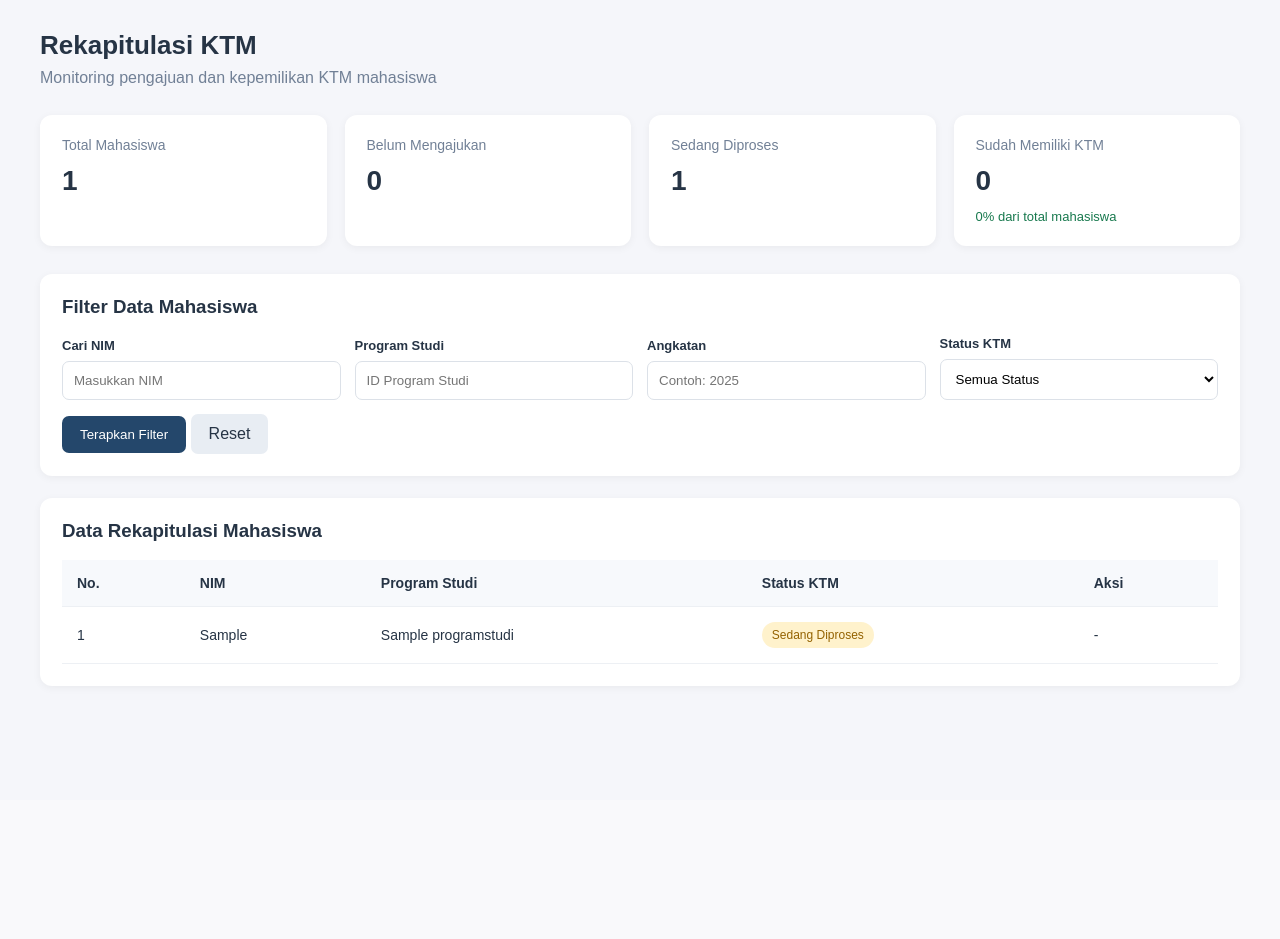
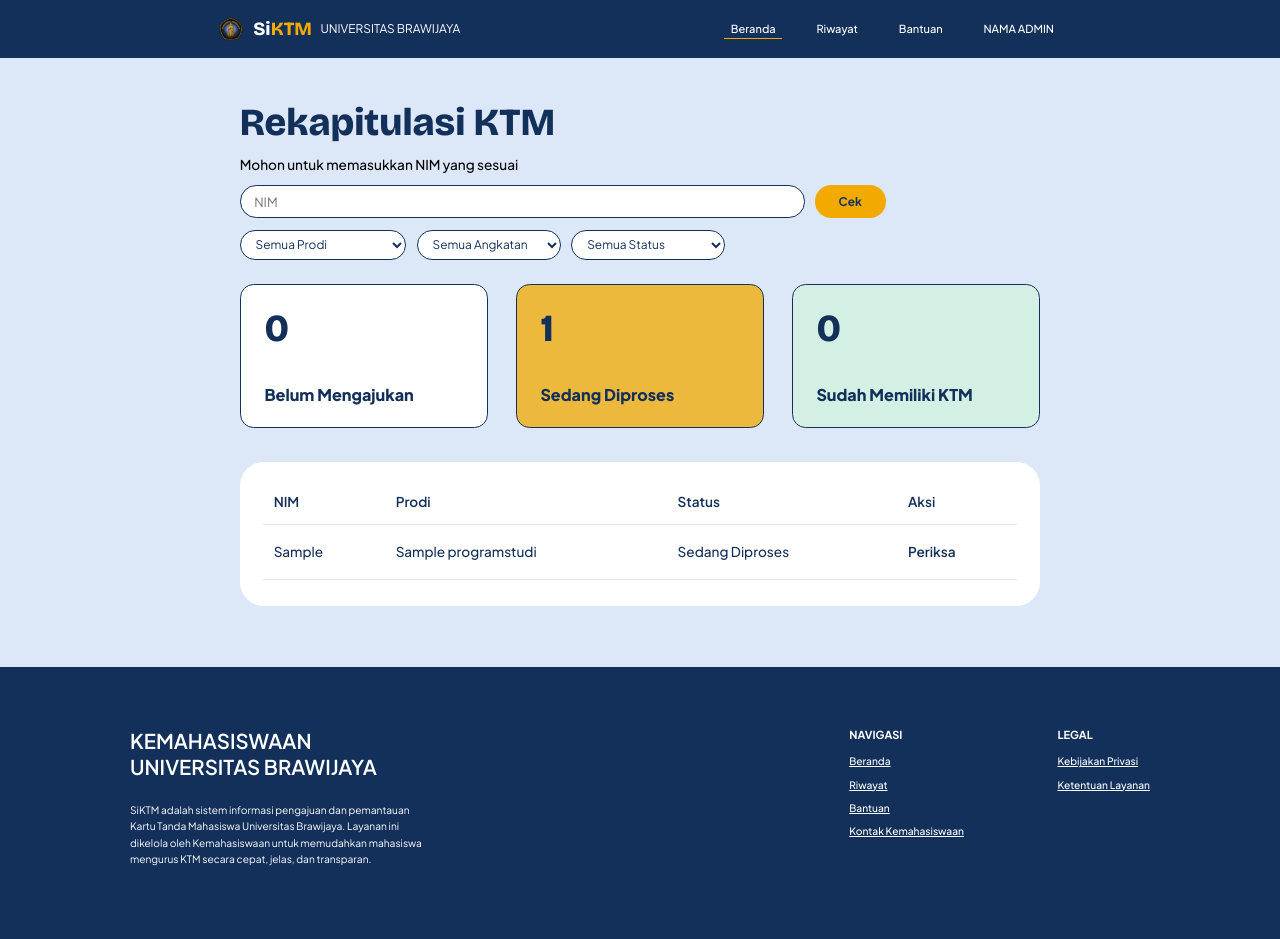
Before and after one commit to belove-pink/SiKTM-RSI, a Laravel app: page /rekap-ktm in a window 1280 px wide. Before the commit the page ends 648 px from the top, so only its background shows below. Run offline with Laravel 12, Linux system fonts and the light colour scheme; a user stored in the database is signed in; data comes from the database, SQL or seed files in the repository; tables that the repository leaves empty hold one stand-in row (values such as "Sample post").

Commit message:
Tambah UI rekapitulasi KTM (UI-12) dan simpan idFakultas ke sesi

```diff
--- a/app/Http/Controllers/AuthController.php
+++ b/app/Http/Controllers/AuthController.php
@@ -30,6 +30,7 @@ class AuthController extends Controller
         if ($dataAkun && $this->verifikasiKataSandi($kataSandi, $dataAkun->kataSandi)) {
             // Simpan id pengguna ke sesi
             session(['idPengguna' => $dataAkun->idPengguna]);
+            session(['idFakultas' => $dataAkun->idFakultas]);
 
             // Tentukan dashboard sesuai peran
             $peranPengguna = $this->identifikasiPeran($dataAkun);
--- a/app/Http/Controllers/KontrolRekap.php
+++ b/app/Http/Controllers/KontrolRekap.php
@@ -41,10 +41,13 @@ class KontrolRekap extends Controller
             );
         }
 
-        // Jika data tidak ditemukan, tampilkan pesan
+                // Jika data tidak ditemukan, tampilkan pesan
         if (empty($dataRekap['daftar'])) {
             return back()->with('error', 'Data rekap tidak ditemukan');
         }
+
+        // Daftar prodi untuk dropdown filter
+        $dataRekap['daftarProdi'] = DB::table('ProgramStudi')->where('idFakultas', $idFakultas)->get();
 
         return view('rekap-ktm', $dataRekap);
     }
--- a/resources/views/rekap-ktm.blade.php
+++ b/resources/views/rekap-ktm.blade.php
@@ -1,343 +1,173 @@
 <!DOCTYPE html>
-<html lang="id">
+<html lang='id'>
 <head>
-    <meta charset="UTF-8">
-    <meta name="viewport" content="width=device-width, initial-scale=1.0">
-    <title>Rekapitulasi KTM</title>
+  <meta charset='UTF-8'>
+  <meta name='viewport' content='width=device-width, initial-scale=1.0'>
+  <title>Rekapitulasi KTM - SiKTM</title>
+  <link rel='preconnect' href='https://fonts.googleapis.com'>
+  <link href='https://fonts.googleapis.com/css2?family=Bricolage+Grotesque:wght@700;800&family=Plus+Jakarta+Sans:wght@400;500;600;700;800&display=swap' rel='stylesheet'>
+  <style>
+    * { box-sizing: border-box; }
+    body { zoom: 0.85; margin: 0; font-family: 'Plus Jakarta Sans', 'Segoe UI', Arial, sans-serif; background: #dce8f8; color: #13305a; min-height: 100vh; display: flex; flex-direction: column; }
 
-    <style>
-        * {
-            box-sizing: border-box;
-            margin: 0;
-            padding: 0;
-            font-family: Arial, sans-serif;
-        }
+    /* Navbar */
+    .nav { background: #13305a; color: #fff; padding: 0 24px; height: 68px; }
+    .nav-isi { max-width: 990px; height: 100%; margin: 0 auto; display: flex; align-items: center; justify-content: space-between; }
+    .nav .kiri { display: flex; align-items: center; gap: 10px; font-size: 14px; font-weight: 500; }
+    .nav .kiri img { height: 28px; }
+    .nav .kiri b { font-family: 'Bricolage Grotesque', 'Plus Jakarta Sans', Arial, sans-serif; font-size: 22px; font-weight: 800; }
+    .nav .kiri b span { color: #f2aa00; }
+    .nav .kiri > span { font-weight: 400; }
+    .nav .kanan { display: flex; gap: 32px; font-size: 13px; font-weight: 500; }
+    .nav .kanan a { color: #fff; text-decoration: none; padding: 4px 8px; }
+    .nav .kanan a.aktif { border-bottom: 2px solid #f2aa00; }
 
-        body {
-            background: #f5f6fa;
-            color: #263445;
-            padding: 30px;
-        }
+    /* Konten */
+    main { flex: 1; width: 100%; max-width: 990px; margin: 0 auto; padding: 48px 24px 72px; }
+    h1 { margin: 0 0 14px; font-family: 'Bricolage Grotesque', 'Plus Jakarta Sans', Arial, sans-serif; font-size: 45px; font-weight: 800; }
+    .petunjuk { margin: 0 0 14px; font-size: 16px; font-weight: 500; color: #000; }
 
-        .container {
-            max-width: 1200px;
-            margin: auto;
-        }
+    /* Form cari dan filter */
+    .cari { display: flex; gap: 12px; max-width: 760px; margin-bottom: 14px; }
+    .cari input { flex: 1; height: 38px; padding: 0 16px; border: 1px solid #13305a; border-radius: 19px; background: #fff; font-family: inherit; font-size: 15px; }
+    .cari button { height: 38px; padding: 0 28px; border: none; border-radius: 19px; background: #f2aa00; color: #13305a; font-family: inherit; font-size: 14px; font-weight: 700; cursor: pointer; }
+    .filter { display: flex; gap: 12px; flex-wrap: wrap; margin-bottom: 28px; }
+    .filter select { height: 36px; min-width: 170px; padding: 0 14px; border: 1px solid #13305a; border-radius: 18px; background: #fff; font-family: inherit; font-size: 14px; color: #13305a; }
+    .error { max-width: 760px; margin-bottom: 14px; padding: 10px 14px; background: #fbdcdc; color: #a12a2a; border-radius: 10px; font-size: 14px; font-weight: 600; }
 
-        h1 {
-            font-size: 26px;
-            margin-bottom: 8px;
-        }
+    /* Kartu ringkasan */
+    .kartu { display: grid; grid-template-columns: repeat(3, 1fr); gap: 32px; margin-bottom: 40px; }
+    .angka { min-height: 170px; padding: 28px 28px 26px; border: 1px solid #13305a; border-radius: 16px; display: flex; flex-direction: column; justify-content: space-between; }
+    .angka strong { font-family: 'Bricolage Grotesque', 'Plus Jakarta Sans', Arial, sans-serif; font-size: 45px; font-weight: 800; line-height: 1; }
+    .angka span { font-size: 19px; font-weight: 800; }
+    .k-belum { background: #fff; }
+    .k-proses { background: #edb93c; }
+    .k-sudah { background: #d4efe3; }
 
-        .subtitle {
-            color: #718096;
-            margin-bottom: 28px;
-        }
+    /* Tabel */
+    .tabel { background: #fff; border-radius: 28px; padding: 22px 28px 30px; overflow-x: auto; }
+    table { width: 100%; border-collapse: collapse; font-size: 16px; }
+    th { padding: 14px 12px 16px; text-align: left; font-weight: 600; border-bottom: 1px solid #dce8f8; }
+    td { padding: 22px 12px; font-weight: 500; border-bottom: 1px solid #dce8f8; }
+    .aksi { color: #13305a; font-weight: 600; text-decoration: none; }
 
-        .cards {
-            display: grid;
-            grid-template-columns: repeat(4, 1fr);
-            gap: 18px;
-            margin-bottom: 28px;
-        }
+    /* Footer */
+    footer { background: #13305a; color: #fff; padding: 72px 24px 84px; }
+    .footer-isi { max-width: 1200px; margin: 0 auto; display: flex; justify-content: space-between; gap: 40px; flex-wrap: wrap; }
+    footer h2 { margin: 0 0 25px; font-size: 24px; font-weight: 600; line-height: 1.3; }
+    footer p { margin: 0; max-width: 350px; font-size: 12px; line-height: 1.6; font-weight: 400; }
+    footer .kolom { display: flex; gap: 110px; font-size: 12px; }
+    footer .kolom h4 { margin: 0 0 16px; font-size: 13px; font-weight: 700; }
+    footer .kolom a { display: block; margin-bottom: 12px; color: #fff; text-decoration: underline; font-weight: 500; }
+  </style>
+</head>
+<body>
+  <!-- Navbar -->
+  <header class='nav'>
+    <div class='nav-isi'>
+      <div class='kiri'>
+        <img src='{{ asset("images/logo-ub.png") }}' alt='Logo UB'>
+        <b>Si<span>KTM</span></b>
+        <span>UNIVERSITAS BRAWIJAYA</span>
+      </div>
+      <nav class='kanan'>
+        <a href='#' class='aktif'>Beranda</a>
+        <a href='#'>Riwayat</a>
+        <a href='#'>Bantuan</a>
+        <a href='#'>{{ $namaAdmin ?? 'NAMA ADMIN' }}</a>
+      </nav>
+    </div>
+  </header>
 
-        .card {
-            background: white;
-            padding: 22px;
-            border-radius: 12px;
-            box-shadow: 0 2px 8px rgba(0,0,0,.05);
-        }
+  <main>
+    <h1>Rekapitulasi KTM</h1>
+    <p class='petunjuk'>Mohon untuk memasukkan NIM yang sesuai</p>
 
-        .card p {
-            color: #718096;
-            font-size: 14px;
-            margin-bottom: 12px;
-        }
-
-        .card h2 {
-            font-size: 28px;
-        }
-
-        .filter, .table-container {
-            background: white;
-            padding: 22px;
-            border-radius: 12px;
-            margin-bottom: 22px;
-            box-shadow: 0 2px 8px rgba(0,0,0,.05);
-        }
-
-        .filter h3, .table-container h3 {
-            margin-bottom: 18px;
-        }
-
-        .filter form {
-            display: grid;
-            grid-template-columns: repeat(4, 1fr);
-            gap: 14px;
-            align-items: end;
-        }
-
-        label {
-            display: block;
-            font-size: 13px;
-            margin-bottom: 8px;
-            font-weight: bold;
-        }
-
-        input, select {
-            width: 100%;
-            padding: 11px;
-            border: 1px solid #dce1e8;
-            border-radius: 7px;
-            background: white;
-        }
-
-        button, .reset {
-            display: inline-block;
-            padding: 11px 18px;
-            border: none;
-            border-radius: 7px;
-            background: #24476b;
-            color: white;
-            cursor: pointer;
-            text-decoration: none;
-            text-align: center;
-        }
-
-        .reset {
-            background: #e8edf3;
-            color: #263445;
-        }
-
-        table {
-            width: 100%;
-            border-collapse: collapse;
-        }
-
-        th, td {
-            padding: 15px;
-            text-align: left;
-            border-bottom: 1px solid #edf0f4;
-            font-size: 14px;
-        }
-
-        th {
-            background: #f7f9fc;
-        }
-
-        .status {
-            display: inline-block;
-            padding: 6px 10px;
-            border-radius: 20px;
-            font-size: 12px;
-            background: #edf1f5;
-        }
-
-        .progress {
-            color: #946200;
-            background: #fff2cc;
-        }
-
-        .success {
-            color: #18794e;
-            background: #dff5e9;
-        }
-
-        .empty {
-            text-align: center;
-            color: #718096;
-            padding: 25px;
-        }
-
-        .percentage {
-            margin-top: 12px;
-            font-size: 13px;
-            color: #18794e;
-        }
-
-        .error {
-            background: #fde8e8;
-            color: #b42318;
-            padding: 12px;
-            border-radius: 8px;
-            margin-bottom: 18px;
-        }
-
-        @media (max-width: 800px) {
-            .cards {
-                grid-template-columns: repeat(2, 1fr);
-            }
-
-            .filter form {
-                grid-template-columns: repeat(2, 1fr);
-            }
-
-            .table-container {
-                overflow-x: auto;
-            }
-        }
-
-        @media (max-width: 500px) {
-            body {
-                padding: 15px;
-            }
-
-            .cards, .filter form {
-                grid-template-columns: 1fr;
-            }
-        }
-    </style>
-</head>
-
-<body>
-<div class="container">
-
-    <h1>Rekapitulasi KTM</h1>
-    <p class="subtitle">Monitoring pengajuan dan kepemilikan KTM mahasiswa</p>
-
-    @if(session('error'))
-        <div class="error">{{ session('error') }}</div>
+    @if (session('error'))
+      <div class='error'>{{ session('error') }}</div>
     @endif
 
-    <!-- Kartu Ringkasan -->
-    <div class="cards">
-        <div class="card">
-            <p>Total Mahasiswa</p>
-            <h2>{{ $total }}</h2>
-        </div>
+    <!-- Pencarian NIM dan filter dalam satu form -->
+    <form method='GET' action='/rekap-ktm'>
+      <div class='cari'>
+        <input type='text' name='kataKunci' placeholder='NIM' value='{{ request("kataKunci") }}'>
+        <button type='submit'>Cek</button>
+      </div>
+      <div class='filter'>
+        <select name='prodi' onchange='this.form.submit()'>
+          <option value=''>Semua Prodi</option>
+          @foreach (($daftarProdi ?? []) as $p)
+            <option value='{{ $p->idProdi }}' {{ request('prodi') == $p->idProdi ? 'selected' : '' }}>{{ $p->namaProdi }}</option>
+          @endforeach
+        </select>
+        <select name='angkatan' onchange='this.form.submit()'>
+          <option value=''>Semua Angkatan</option>
+          @foreach ([2026, 2025, 2024, 2023] as $a)
+            <option value='{{ $a }}' {{ request('angkatan') == $a ? 'selected' : '' }}>{{ $a }}</option>
+          @endforeach
+        </select>
+        <select name='status' onchange='this.form.submit()'>
+          <option value=''>Semua Status</option>
+          @foreach (['Belum Mengajukan', 'Sedang Diproses', 'Sudah Memiliki KTM'] as $s)
+            <option value='{{ $s }}' {{ request('status') == $s ? 'selected' : '' }}>{{ $s }}</option>
+          @endforeach
+        </select>
+      </div>
+    </form>
 
-        <div class="card">
-            <p>Belum Mengajukan</p>
-            <h2>{{ $belum }}</h2>
-        </div>
-
-        <div class="card">
-            <p>Sedang Diproses</p>
-            <h2>{{ $proses }}</h2>
-        </div>
-
-        <div class="card">
-            <p>Sudah Memiliki KTM</p>
-            <h2>{{ $sudah }}</h2>
-            <div class="percentage">
-                {{ $persentase }}% dari total mahasiswa
-            </div>
-        </div>
+    <!-- Tiga kartu ringkasan -->
+    <div class='kartu'>
+      <div class='angka k-belum'><strong>{{ $belum ?? 0 }}</strong><span>Belum Mengajukan</span></div>
+      <div class='angka k-proses'><strong>{{ $proses ?? 0 }}</strong><span>Sedang Diproses</span></div>
+      <div class='angka k-sudah'><strong>{{ $sudah ?? 0 }}</strong><span>Sudah Memiliki KTM</span></div>
     </div>
 
-    <!-- Filter dan Pencarian -->
-    <div class="filter">
-        <h3>Filter Data Mahasiswa</h3>
+    <!-- Tabel rekap mahasiswa -->
+    <div class='tabel'>
+      <table>
+        <tr><th>NIM</th><th>Prodi</th><th>Status</th><th>Aksi</th></tr>
+        @foreach (($daftar ?? []) as $baris)
+          <tr>
+            <td>{{ $baris['nim'] }}</td>
+            <td>{{ $baris['prodi'] }}</td>
+            <td>{{ $baris['status'] }}</td>
+            <td>
+              @if ($baris['status'] === 'Sudah Memiliki KTM')
+                <a href='#' class='aksi'>Lihat</a>
+              @elseif ($baris['status'] === 'Sedang Diproses')
+                <a href='#' class='aksi'>Periksa</a>
+              @else
+                -
+              @endif
+            </td>
+          </tr>
+        @endforeach
+      </table>
+    </div>
+  </main>
 
-        <form action="{{ route('rekap-ktm') }}" method="GET">
-            <div>
-                <label for="kataKunci">Cari NIM</label>
-                <input
-                    type="text"
-                    id="kataKunci"
-                    name="kataKunci"
-                    placeholder="Masukkan NIM"
-                    value="{{ request('kataKunci') }}"
-                >
-            </div>
-
-            <div>
-                <label for="prodi">Program Studi</label>
-                <input
-                    type="text"
-                    id="prodi"
-                    name="prodi"
-                    placeholder="ID Program Studi"
-                    value="{{ request('prodi') }}"
-                >
-            </div>
-
-            <div>
-                <label for="angkatan">Angkatan</label>
-                <input
-                    type="number"
-                    id="angkatan"
-                    name="angkatan"
-                    placeholder="Contoh: 2025"
-                    value="{{ request('angkatan') }}"
-                >
-            </div>
-
-            <div>
-                <label for="status">Status KTM</label>
-                <select name="status" id="status">
-                    <option value="">Semua Status</option>
-                    <option value="Belum Mengajukan"
-                        {{ request('status') == 'Belum Mengajukan' ? 'selected' : '' }}>
-                        Belum Mengajukan
-                    </option>
-                    <option value="Sedang Diproses"
-                        {{ request('status') == 'Sedang Diproses' ? 'selected' : '' }}>
-                        Sedang Diproses
-                    </option>
-                    <option value="Sudah Memiliki KTM"
-                        {{ request('status') == 'Sudah Memiliki KTM' ? 'selected' : '' }}>
-                        Sudah Memiliki KTM
-                    </option>
-                </select>
-            </div>
-
-            <div>
-                <button type="submit">Terapkan Filter</button>
-                <a href="{{ route('rekap-ktm') }}" class="reset">Reset</a>
-            </div>
-        </form>
+  <!-- Footer -->
+  <footer>
+    <div class='footer-isi'>
+      <div>
+        <h2>KEMAHASISWAAN<br>UNIVERSITAS BRAWIJAYA</h2>
+        <p>SiKTM adalah sistem informasi pengajuan dan pemantauan Kartu Tanda Mahasiswa Universitas Brawijaya. Layanan ini dikelola oleh Kemahasiswaan untuk memudahkan mahasiswa mengurus KTM secara cepat, jelas, dan transparan.</p>
+      </div>
+      <div class='kolom'>
+        <div>
+          <h4>NAVIGASI</h4>
+          <a href='#'>Beranda</a>
+          <a href='#'>Riwayat</a>
+          <a href='#'>Bantuan</a>
+          <a href='#'>Kontak Kemahasiswaan</a>
+        </div>
+        <div>
+          <h4>LEGAL</h4>
+          <a href='#'>Kebijakan Privasi</a>
+          <a href='#'>Ketentuan Layanan</a>
+        </div>
+      </div>
     </div>
-
-    <!-- Tabel Rekapitulasi -->
-    <div class="table-container">
-        <h3>Data Rekapitulasi Mahasiswa</h3>
-
-        <table>
-            <thead>
-                <tr>
-                    <th>No.</th>
-                    <th>NIM</th>
-                    <th>Program Studi</th>
-                    <th>Status KTM</th>
-                    <th>Aksi</th>
-                </tr>
-            </thead>
-
-            <tbody>
-                @forelse($daftar as $index => $mahasiswa)
-                    <tr>
-                        <td>{{ $index + 1 }}</td>
-                        <td>{{ $mahasiswa['nim'] }}</td>
-                        <td>{{ $mahasiswa['prodi'] }}</td>
-                        <td>
-                            @if($mahasiswa['status'] == 'Sudah Memiliki KTM')
-                                <span class="status success">
-                                    {{ $mahasiswa['status'] }}
-                                </span>
-                            @elseif($mahasiswa['status'] == 'Sedang Diproses')
-                                <span class="status progress">
-                                    {{ $mahasiswa['status'] }}
-                                </span>
-                            @else
-                                <span class="status">
-                                    {{ $mahasiswa['status'] }}
-                                </span>
-                            @endif
-                        </td>
-                        <td>-</td>
-                    </tr>
-                @empty
-                    <tr>
-                        <td colspan="5" class="empty">
-                            Belum ada data mahasiswa.
-                        </td>
-                    </tr>
-                @endforelse
-            </tbody>
-        </table>
-    </div>
-
-</div>
+  </footer>
 </body>
 </html>
--- a/routes/web.php
+++ b/routes/web.php
@@ -120,3 +120,22 @@ Route::get('/rekap-ktm', [
 Route::get('/beranda-mahasiswa', function () {
     return view('beranda-mahasiswa');
 });
+
+// Preview tampilan UI-12 tanpa database
+Route::get('/preview-rekap-ktm', function () {
+    return view('rekap-ktm', [
+        'namaAdmin' => 'Admin Fakultas',
+        'belum' => 40, 'proses' => 25, 'sudah' => 135,
+        'daftarProdi' => collect([
+            (object) ['idProdi' => 1, 'namaProdi' => 'Sistem Informasi'],
+            (object) ['idProdi' => 2, 'namaProdi' => 'Teknik Informatika'],
+        ]),
+        'daftar' => [
+            ['nim' => '255150400111000', 'prodi' => 'Sistem Informasi', 'status' => 'Sudah Memiliki KTM'],
+            ['nim' => '255150400111001', 'prodi' => 'Teknik Informatika', 'status' => 'Sedang Diproses'],
+            ['nim' => '255150400111002', 'prodi' => 'Sistem Informasi', 'status' => 'Belum Mengajukan'],
+            ['nim' => '255150400111003', 'prodi' => 'Teknik Komputer', 'status' => 'Sudah Memiliki KTM'],
+            ['nim' => '255150400111004', 'prodi' => 'Sistem Informasi', 'status' => 'Sedang Diproses'],
+        ],
+    ]);
+});
```
